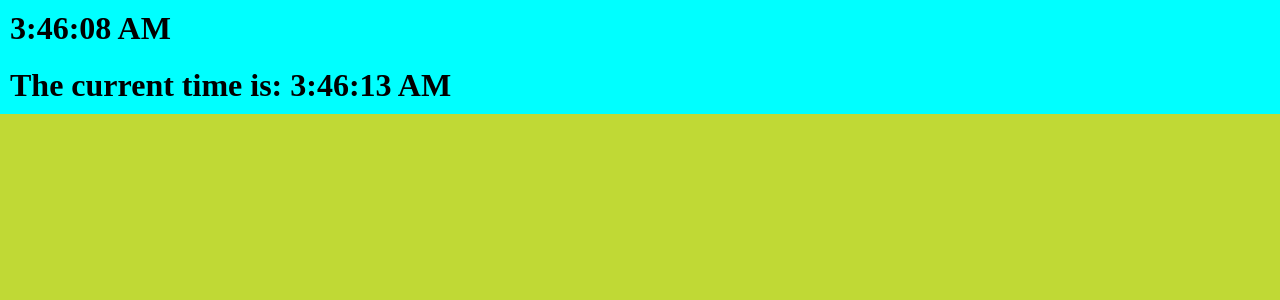
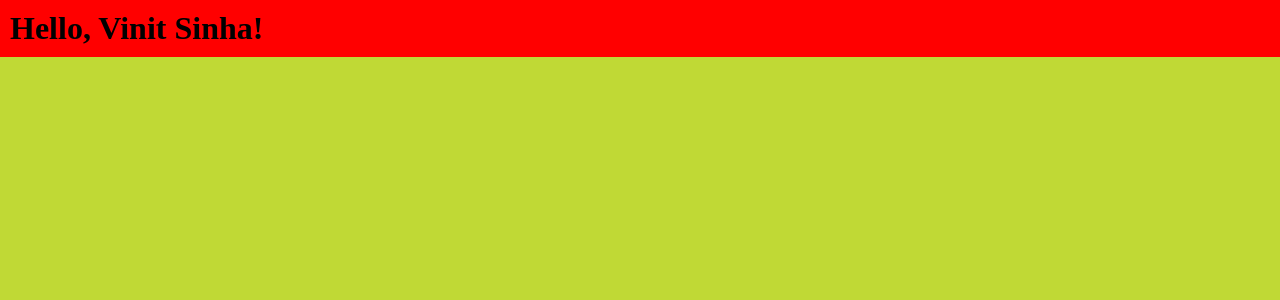
Before and after one commit to SinhaVinit/Main-Concept-React, a React (Create React App) app: page / in a window 1280 px wide. Shown: the top 300 px of the page. Built offline with nearby package versions, Linux system fonts and the light colour scheme.

Commit message:
Components and Props 1

```diff
--- a/src/components/App.jsx
+++ b/src/components/App.jsx
@@ -1,10 +1,10 @@
 import "./App.css";
+import Welcome from "./welcome";
 
 function App() {
-  // const date = new Date();
   return (
     <div className="App">
-      <h1>{new Date().toLocaleTimeString()}</h1>
+      <Welcome name="Vinit Sinha" />
     </div>
   );
 }
--- a/src/components/clock.jsx
+++ /dev/null
@@ -1,21 +0,0 @@
-import React, { useState, useEffect } from "react";
-
-function MyComponent() {
-  const [time, setTime] = useState(new Date());
-
-  useEffect(() => {
-    const interval = setInterval(() => {
-      setTime(new Date());
-    }, 1000);
-
-    return () => clearInterval(interval);
-  }, []);
-
-  return (
-    <div className="App">
-      <h1>The current time is: {time.toLocaleTimeString()}</h1>
-    </div>
-  );
-}
-
-export default MyComponent;
--- /dev/null
+++ b/src/components/welcome.css
@@ -0,0 +1,4 @@
+/* This welcome.css code will dominant over the app.css code. */
+h1 {
+    background-color: red;
+}
--- /dev/null
+++ b/src/components/welcome.jsx
@@ -0,0 +1,7 @@
+import "./welcome.css";
+
+function Welcome(props) {
+  return <h1>Hello, {props.name}!</h1>;
+}
+
+export default Welcome;
--- a/src/index.css
+++ b/src/index.css
@@ -2,7 +2,7 @@ body {
     margin: 0;
     background-color: rgb(192, 217, 53);
 }
-
+/*
 code {
 
-}
+} */
--- a/src/index.js
+++ b/src/index.js
@@ -2,12 +2,10 @@ import React from "react";
 import ReactDOM from "react-dom/client";
 import "./index.css";
 import App from "./components/App";
-import MyComponent from "./components/clock";
 
 const root = ReactDOM.createRoot(document.getElementById("root"));
 root.render(
   <div>
     <App />
-    <MyComponent />
   </div>
 );
```
